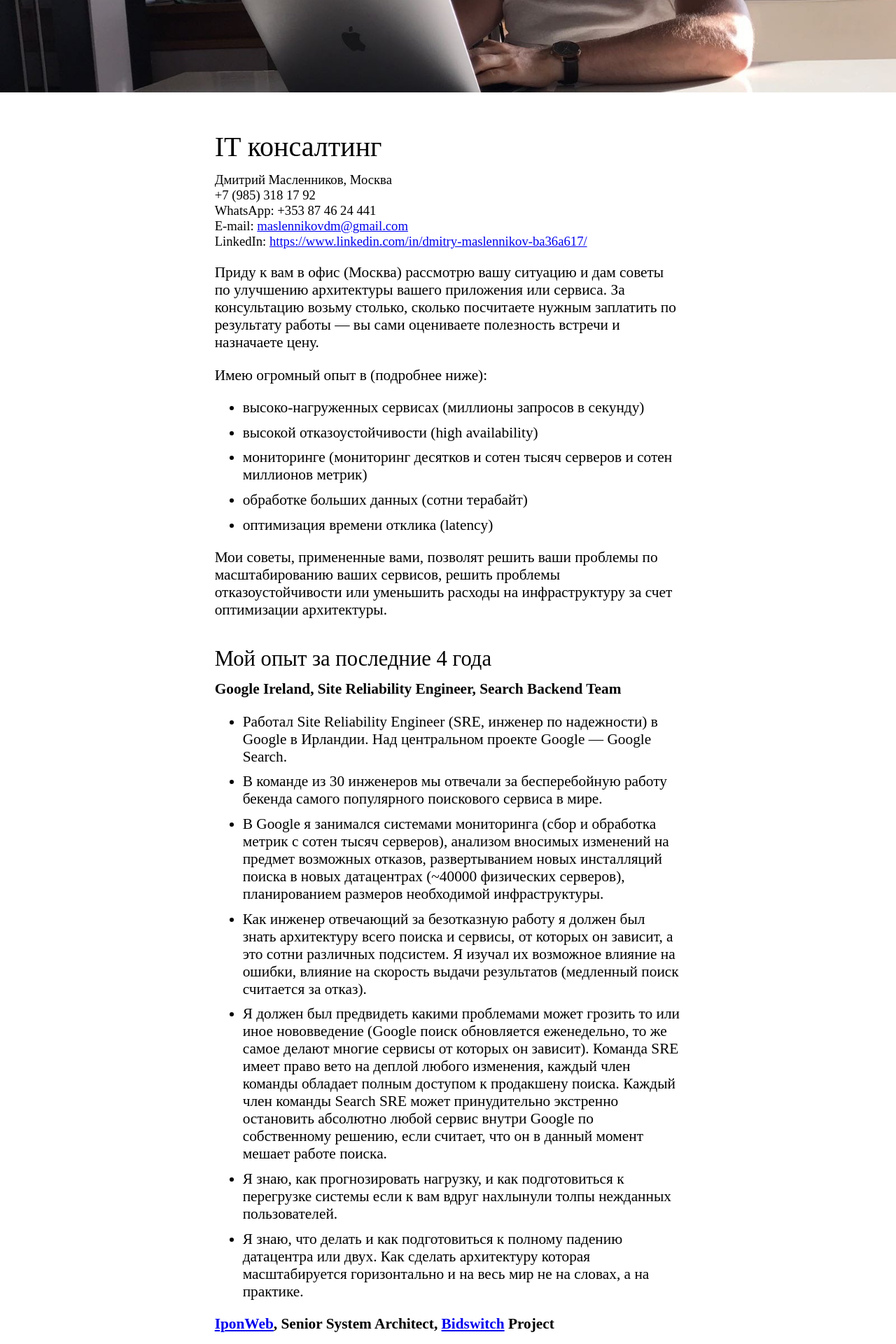
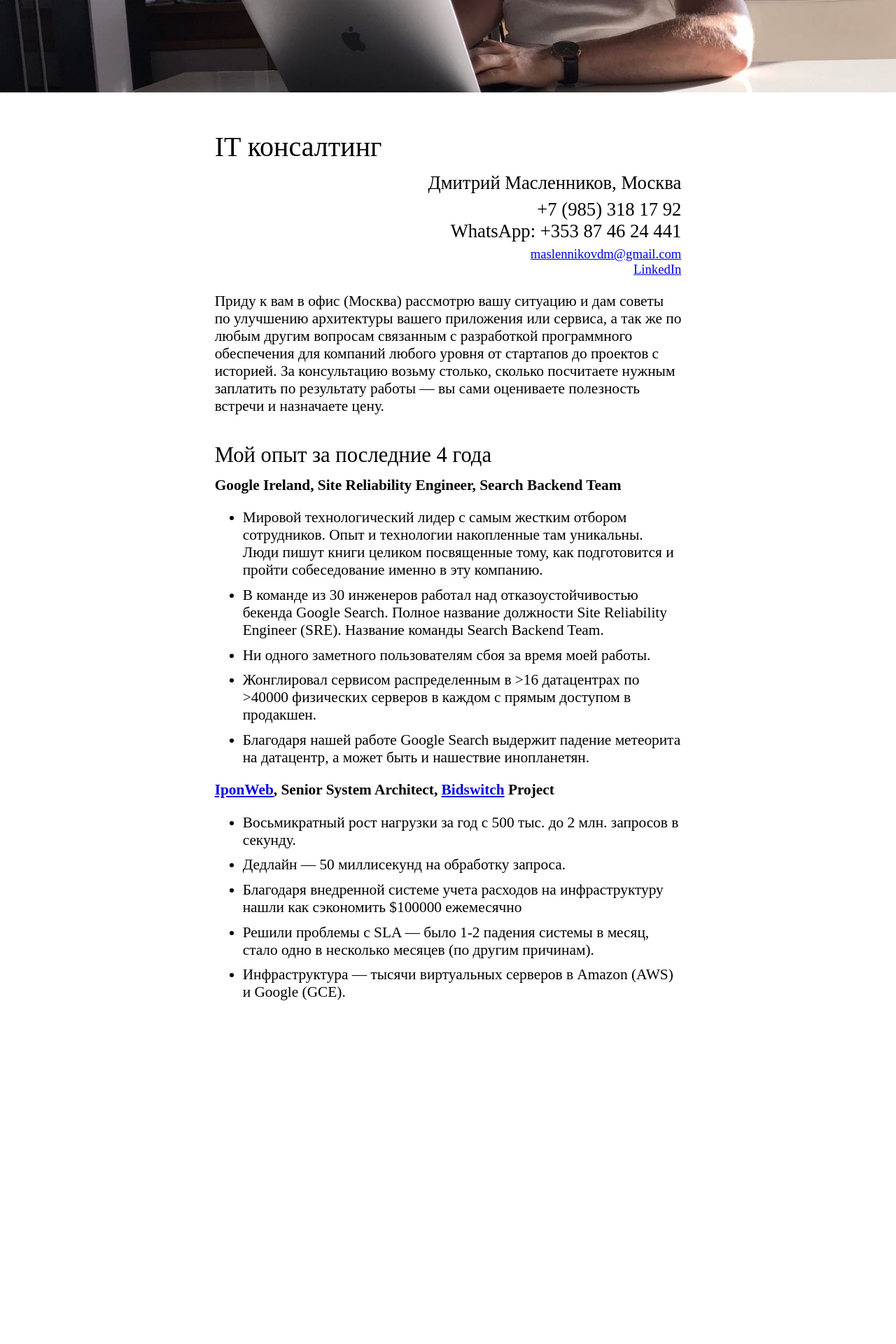
Before and after one commit to rlz/rlz.github.io, a Jekyll site: the page built from _pages/it-consulting.html, in a window 1280 px wide. Shown: the part 330-2250 px from the top of the page at 70% size. Built offline with Jekyll 4.4.1, drawn with Linux system fonts in a browser that asks for light colours; after the commit the page ends 1782 px from its top, so only the background shows below that; some of the changed text lies outside the part shown.

Commit message:
Change consulting creative

```diff
--- a/_pages/it-consulting.html
+++ b/_pages/it-consulting.html
@@ -45,76 +45,52 @@ permalink: /it-consulting/
     <div class="body">
         <h1>IT консалтинг</h1>
         <div class="name">Дмитрий Масленников, Москва</div>
-        <div class="contacts">+7 (985) 318 17 92</div>
-        <div class="contacts">WhatsApp: +353 87 46 24 441</div>
-        <div class="contacts">E-mail:
+        <div class="contacts phone">+7 (985) 318 17 92</div>
+        <div class="contacts whatsapp">WhatsApp: +353 87 46 24 441</div>
+        <div class="contacts email">
             <a href="mailto:maslennikovdm@gmail.com">maslennikovdm@gmail.com</a>
         </div>
-        <div class="contacts">LinkedIn:
-            <a href="https://www.linkedin.com/in/dmitry-maslennikov-ba36a617/">https://www.linkedin.com/in/dmitry-maslennikov-ba36a617/</a>
+        <div class="contacts linkedin">
+            <a href="https://www.linkedin.com/in/dmitry-maslennikov-ba36a617/">LinkedIn</a>
         </div>
         <p>
             Приду к вам в офис (Москва) рассмотрю вашу ситуацию и дам советы по улучшению архитектуры вашего приложения
-            или сервиса. За консультацию возьму столько, сколько посчитаете
+            или сервиса, а так же по любым другим вопросам связанным с разработкой программного обеспечения для компаний
+            любого уровня от стартапов до проектов с историей. За консультацию возьму столько, сколько посчитаете
             нужным заплатить по результату работы — вы сами оцениваете полезность встречи и назначаете цену.
-        </p>
-        <p>
-             Имею огромный опыт в (подробнее ниже):
-        </p>
-        <ul>
-            <li>высоко-нагруженных сервисах (миллионы запросов в секунду)</li>
-            <li>высокой отказоустойчивости (high availability)</li>
-            <li>мониторинге (мониторинг десятков и сотен тысяч серверов и сотен миллионов метрик)</li>
-            <li>обработке больших данных (сотни терабайт)</li>
-            <li>оптимизация времени отклика (latency)</li>
-        </ul>
-        <p>
-            Мои советы, примененные вами, позволят решить ваши проблемы по масштабированию ваших сервисов, решить проблемы отказоустойчивости
-            или уменьшить расходы на инфраструктуру за счет оптимизации архитектуры.
         </p>
         <h2>Мой опыт за последние 4 года</h2>
         <h3>Google Ireland, Site Reliability Engineer, Search Backend Team</h3>
         <ul>
             <li>
-            Работал Site Reliability Engineer (SRE, инженер по надежности) в Google в Ирландии. Над центральном проекте Google — Google
-            Search.
+                Мировой технологический лидер с самым жестким отбором сотрудников. Опыт и технологии накопленные там уникальны.
+                Люди пишут книги целиком посвященные тому, как подготовится и пройти собеседование именно в эту компанию.
             </li>
             <li>
-                В команде из 30 инженеров мы отвечали за бесперебойную работу бекенда самого популярного поискового сервиса
-            в мире.</li>
-            <li>В Google я занимался системами мониторинга (сбор и обработка метрик с сотен тысяч серверов), анализом
-            вносимых изменений на предмет возможных отказов, развертыванием новых инсталляций поиска в новых датацентрах
-            (~40000 физических серверов), планированием размеров необходимой инфраструктуры.</li>
-            <li>Как инженер отвечающий за безотказную работу я должен был знать архитектуру всего
-            поиска и сервисы, от которых он зависит, а это сотни различных подсистем. Я изучал их возможное влияние на ошибки,
-            влияние на скорость выдачи результатов (медленный поиск считается за отказ).</li>
-            <li>Я должен был предвидеть какими проблемами
-            может грозить то или иное нововведение (Google поиск обновляется еженедельно, то же самое делают многие сервисы
-            от которых он зависит). Команда SRE имеет право вето на деплой любого изменения, каждый член команды обладает
-            полным доступом к продакшену поиска. Каждый член команды Search SRE может принудительно экстренно остановить
-            абсолютно любой сервис внутри Google по собственному решению, если считает, что он в данный момент мешает
-            работе поиска.</li>
-            <li>Я знаю, как прогнозировать нагрузку, и как подготовиться к перегрузке системы если к
-            вам вдруг нахлынули толпы нежданных пользователей.</li>
-            <li>Я знаю, что делать и как подготовиться к полному падению датацентра
-            или двух. Как сделать архитектуру которая масштабируется горизонтально и на весь мир не на словах, а на практике.</li>
+                В команде из 30 инженеров работал над отказоустойчивостью бекенда Google Search. Полное название
+                должности Site Reliability Engineer (SRE). Название команды Search Backend Team.
+            </li>
+            <li>
+                Ни одного заметного пользователям сбоя за время моей работы.
+            </li>
+            <li>
+                Жонглировал сервисом распределенным в >16 датацентрах по >40000 физических серверов в каждом с прямым
+                доступом в продакшен.
+            </li>
+            <li>
+                Благодаря нашей работе Google Search выдержит падение метеорита на датацентр, а может быть и нашествие
+                инопланетян.
+            </li>
         </ul>
         <h3>
             <a href="https://www.iponweb.com/">IponWeb</a>, Senior System Architect,
             <a href="http://www.bidswitch.com/">Bidswitch</a> Project</h3>
         <ul>
-            <li>За год моей работы над Bidswitch он вырос в 8 раз по объему обрабатываемых запросов с 0.5 миллионов запросов в секунду до
-            более чем 2-х миллионов запросов в секунду в пике. Для этого пришлось решить ряд проблем с масштабированием балансировщиков
-            нагрузки, системы мониторинга, системы обработки и анализа лог файлов (более терабайта сжатых лог-файлов в сутки),
-            системы хранения данных и прочего.</li>
-            <li>Мной была разработана и внедрена система детального учета расходов на инфраструктуру,
-            что позволило оценивать долю конкретного клиента в наших расходах на общую инфраструктуру и выявлять невыгодных
-            клиентов, а так же в один момент произвести оптимизацию архитектуры и сэкономить более $100000 в наших расходах
-            на инфраструктуру.</li>
-            <li>Так же в процессе масштабирования мы столкнулись с проблемой частых отказов нашего хранилища
-            данных, что привело к нарушению SLA и грозило потерей репутации и клиентов. Мной было разработан и внедрен собственный
-            подход к шардингу данных вместо стандартных компонент доступных на рынке, что позволило полностью решить проблему
-            отказов и дополнительно снизить нагрузку по поддержке и обслуживанию системы на DevOps инженеров.</li>
+            <li>Восьмикратный рост нагрузки за год с 500 тыс. до 2 млн. запросов в секунду.</li>
+            <li>Дедлайн — 50 миллисекунд на обработку запроса.</li>
+            <li>Благодаря внедренной системе учета расходов на инфраструктуру нашли как сэкономить $100000 ежемесячно</li>
+            <li>Решили проблемы с SLA — было 1-2 падения системы в месяц, стало одно в несколько месяцев (по другим причинам).</li>
+            <li>Инфраструктура — тысячи виртуальных серверов в Amazon (AWS) и Google (GCE).</li>
         </ul>
     </div>
     <script type="text/javascript">
--- a/assets/css/it-consulting.scss
+++ b/assets/css/it-consulting.scss
@@ -38,6 +38,19 @@ h3 {
 
 .name, .contacts {
     font-size: 14pt;
+    text-align: right;
+}
+
+.phone {
+    margin-top: 5pt;
+}
+
+.whatsapp {
+    margin-bottom: 5pt;
+}
+
+.phone, .whatsapp, .name {
+    font-size: 20pt;
 }
 
 li {
```
